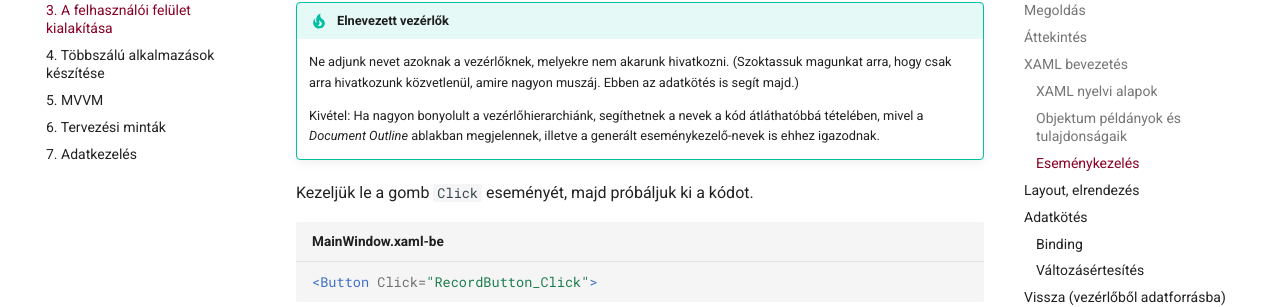
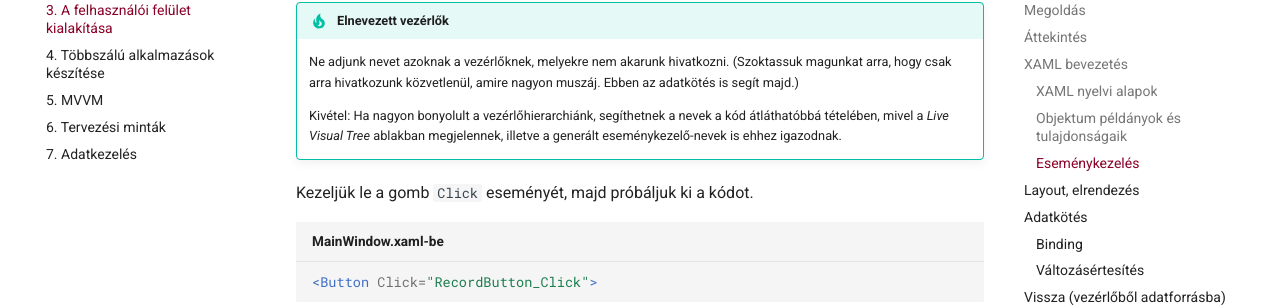
Before and after one commit to bmeviauab00/szoftvertechnikak, an MkDocs documentation site: the page built from docs/labor/3-felhasznaloi-felulet/index.md, in a window 1280 px wide and 900 px high, scrolled down 8173 px. Shown: the part 152-459 px from the top of the window. Built offline with MkDocs 1.6.1 and Material for MkDocs 9.7.7, drawn with Linux system fonts in a browser that asks for light colours; emoji names are drawn with the system emoji font; comment, search, counter and statistics services are not loaded; the version menu is left out.

Commit message:
Lab 3 - Document Outline -> Live Visual Tree

```diff
--- a/docs/labor/3-felhasznaloi-felulet/index.md
+++ b/docs/labor/3-felhasznaloi-felulet/index.md
@@ -310,7 +310,7 @@ Az `x:Name` a XAML parsernek szól, és ezen a néven fog létrehozni egy tagvá
 !!! tip "Elnevezett vezérlők"
     Ne adjunk nevet azoknak a vezérlőknek, melyekre nem akarunk hivatkozni. (Szoktassuk magunkat arra, hogy csak arra hivatkozunk közvetlenül, amire nagyon muszáj. Ebben az adatkötés is segít majd.)
 
-    Kivétel: Ha nagyon bonyolult a vezérlőhierarchiánk, segíthetnek a nevek a kód átláthatóbbá tételében, mivel a _Document Outline_ ablakban megjelennek, illetve a generált eseménykezelő-nevek is ehhez igazodnak.
+    Kivétel: Ha nagyon bonyolult a vezérlőhierarchiánk, segíthetnek a nevek a kód átláthatóbbá tételében, mivel a _Live Visual Tree_ ablakban megjelennek, illetve a generált eseménykezelő-nevek is ehhez igazodnak.
 
 Kezeljük le a gomb `Click` eseményét, majd próbáljuk ki a kódot.
 
```
